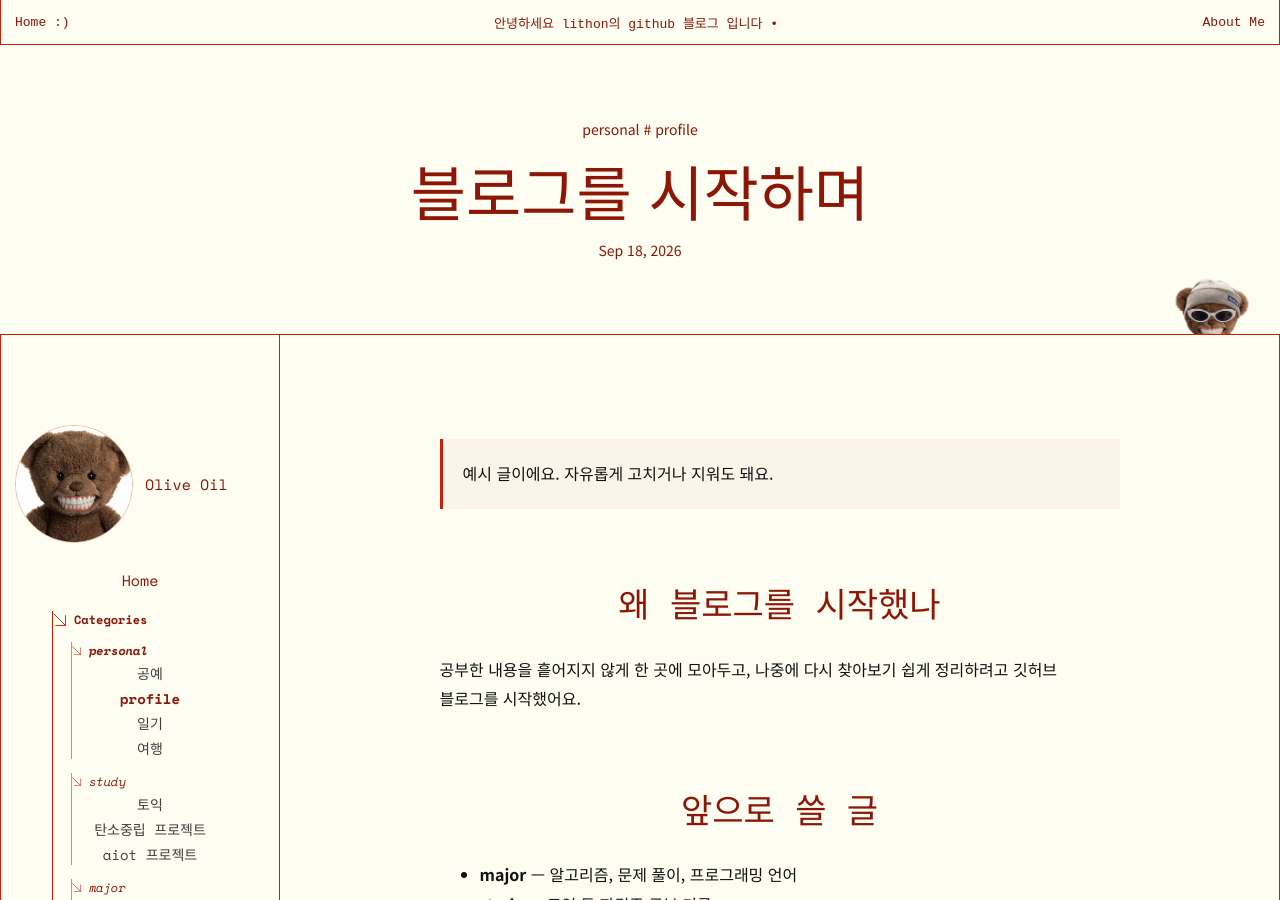
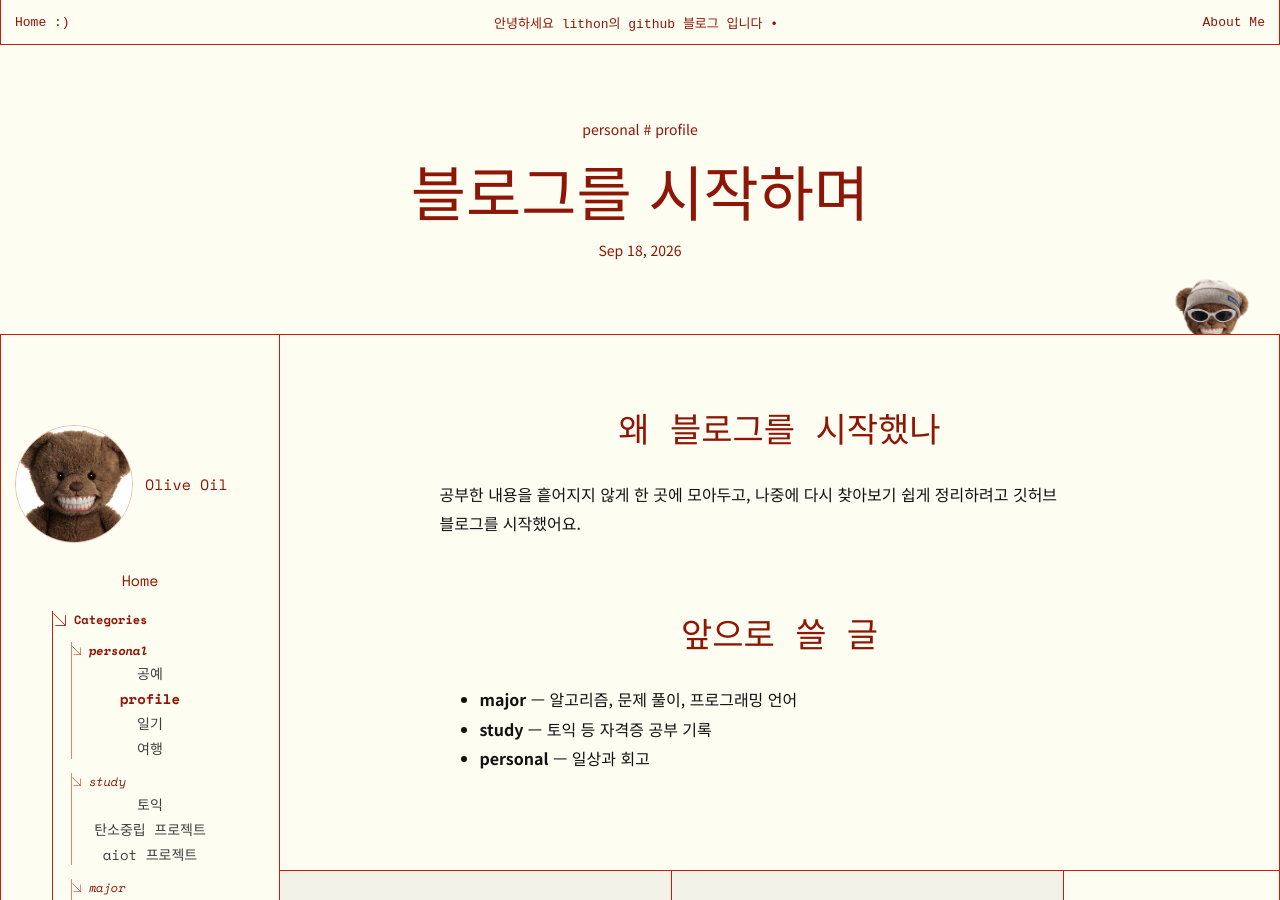
Before and after one commit to lithonhaeun/lithonhaeun.github.io, a Jekyll site: the page built from _posts/2026-09-18-hello-blog.md, in a window 1280 px wide and 900 px high. Built offline with Jekyll 4.4.1, drawn with Linux system fonts in a browser that asks for light colours; some web fonts are replaced; comment, search, counter and statistics services are not loaded.

Commit message:
블로그를 시작하며 수정

```diff
--- a/_posts/2026-09-18-hello-blog.md
+++ b/_posts/2026-09-18-hello-blog.md
@@ -4,7 +4,6 @@ categories: [personal, profile]
 description: 깃허브 블로그를 시작하면서 앞으로 어떤 글을 쓸지 정리했어요.
 ---
 
-> 예시 글이에요. 자유롭게 고치거나 지워도 돼요.
 
 ## 왜 블로그를 시작했나
 
```
Also changed, not shown: 1 other file.
